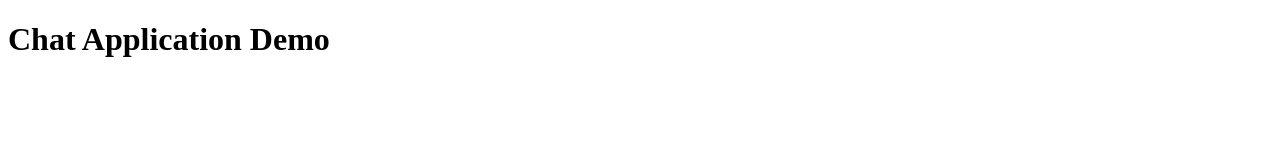
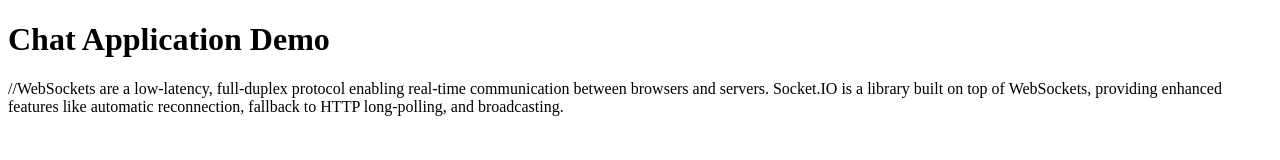
Before and after one commit to Adarsh4522/Backend-Practice, a website: page project/WebSocket/index.html in a window 1280 px wide. Drawn offline with Linux system fonts and the light colour scheme.

Commit message:
WebSocket

```diff
--- a/project/WebSocket/index.html
+++ b/project/WebSocket/index.html
@@ -26,3 +26,6 @@
 
 </body>
 </html>
+
+//WebSockets are a low-latency, full-duplex protocol enabling real-time communication between browsers and servers. Socket.IO is a library
+built on top of WebSockets, providing enhanced features like automatic reconnection, fallback to HTTP long-polling, and broadcasting.
```
Also changed, not shown: package.json (+12 -2 lines).
